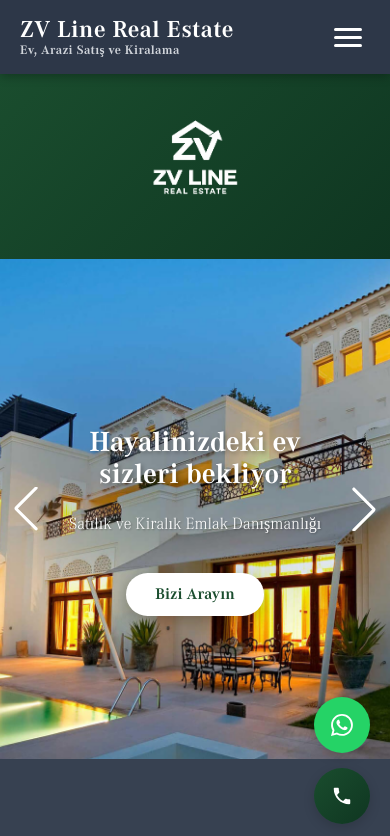
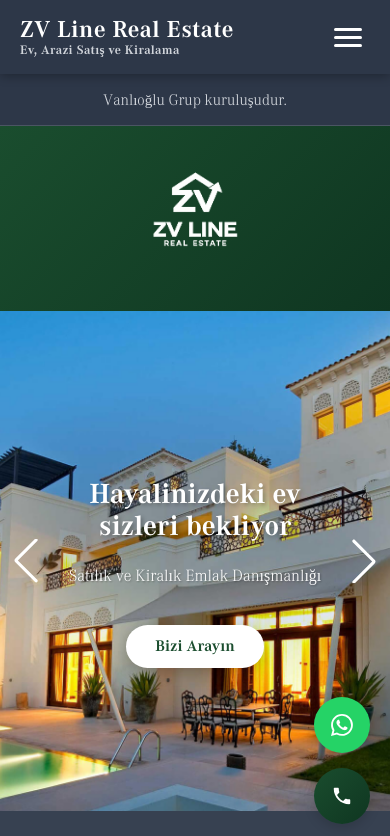
Before and after one commit to mrtanlclk/emlak, an Angular app: page / in a window 390 px wide. Shown: the top 836 px of the page. Built offline with nearby package versions, Linux system fonts and the light colour scheme.

Commit message:
new title added

```diff
--- a/src/app/anasayfa/anasayfa.html
+++ b/src/app/anasayfa/anasayfa.html
@@ -4,6 +4,7 @@
     <div class="title-logo"></div>
     <h1 class="company-title">ZV Line REAL ESTATE</h1>
     <p class="company-subtitle">Ev, Arazi Satış ve Kiralama</p>
+    <p class="desktop-brand-info"><small>Vanlıoğlu Grup kuruluşudur.</small></p>
   </div>
 </section>
 
--- a/src/app/anasayfa/anasayfa.scss
+++ b/src/app/anasayfa/anasayfa.scss
@@ -36,6 +36,10 @@
     margin: 0;
     opacity: 0.95;
     letter-spacing: 1px;
+  }
+
+  .desktop-brand-info {
+    display: block;
   }
 }
 
@@ -454,6 +458,10 @@
     .company-subtitle {
       display: none; // Mobile'da subtitle'ı gizle
     }
+
+    .desktop-brand-info {
+      display: none;
+    }
   }
 
   .hero {
--- a/src/app/app.html
+++ b/src/app/app.html
@@ -35,6 +35,11 @@
   </div>
 </nav>
 
+<!-- Mobile Only Brand Info -->
+<div class="mobile-brand-info">
+  <p><small>Vanlıoğlu Grup kuruluşudur.</small></p>
+</div>
+
 <router-outlet />
 
 <!-- Footer -->
@@ -47,11 +52,9 @@
       <div class="footer-brand">
         <h2>ZV Line REAL ESTATE</h2>
         <p>Ev, Arazi Satış ve Kiralama</p>
+        <p><small>Vanlıoğlu Grup kuruluşudur.</small></p>
       </div>
     </div>
-
-
-     <div>Van Grup kuruluşudur.</div><br><br>
 
     <div class="footer-grid">
 
--- a/src/app/app.scss
+++ b/src/app/app.scss
@@ -510,8 +510,28 @@ body {
   }
 }
 
+// Mobile Brand Info
+.mobile-brand-info {
+  display: none;
+}
+
+
+
 // Responsive Design
 @media (max-width: 768px) {
+  .mobile-brand-info {
+    display: block;
+    text-align: center;
+    background: #2d3748;
+    padding: 1rem 0;
+    border-bottom: 1px solid #4b5563;
+
+    small {
+      color: #d1d5db;
+      font-size: 0.95rem;
+    }
+  }
+
   .navbar {
     .hamburger {
       display: flex;
```
